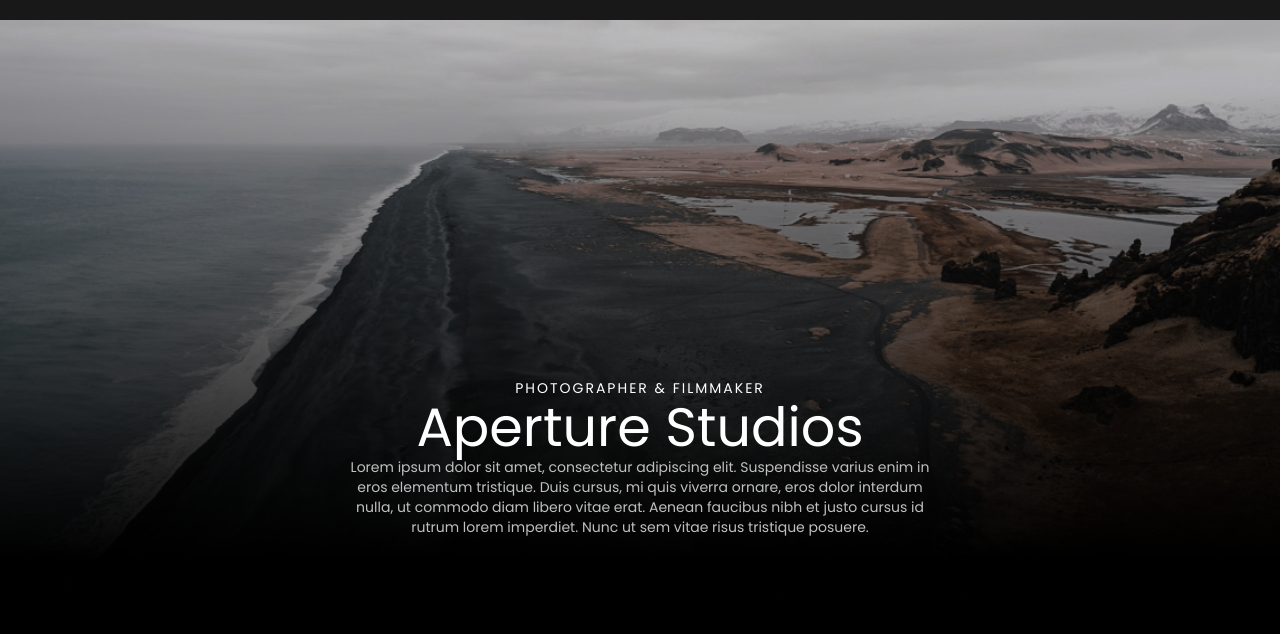
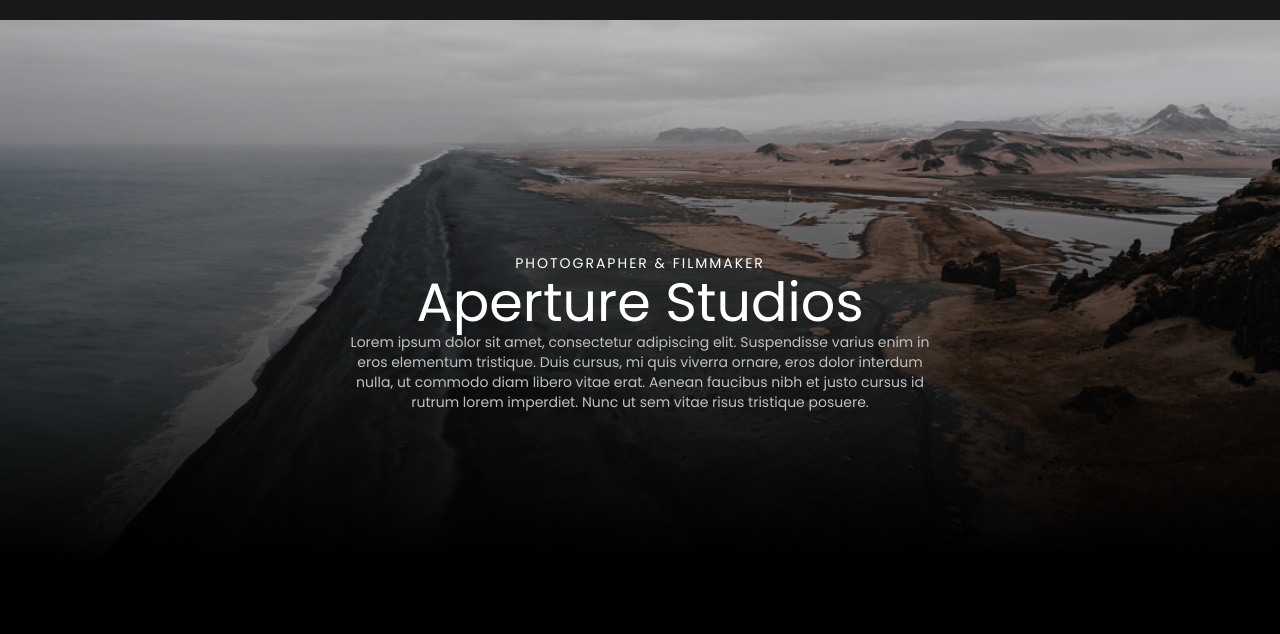
Before and after one commit to OlegPod10/Aperture-Page, a plain HTML site: page index.html in a window 1280 px wide. Shown: the part 88-722 px from the top of the page. Drawn offline with Linux system fonts and the light colour scheme.

Commit message:
Update style.css

```diff
--- a/style/style.css
+++ b/style/style.css
@@ -189,7 +189,7 @@ h5 {
 
 .main__titles {
     max-width: 50%;
-    margin: 0px 0px 175px 0px;
+    margin: 0px 0px 25% 0px;
     animation: fadeIn ;
 
 }
```
